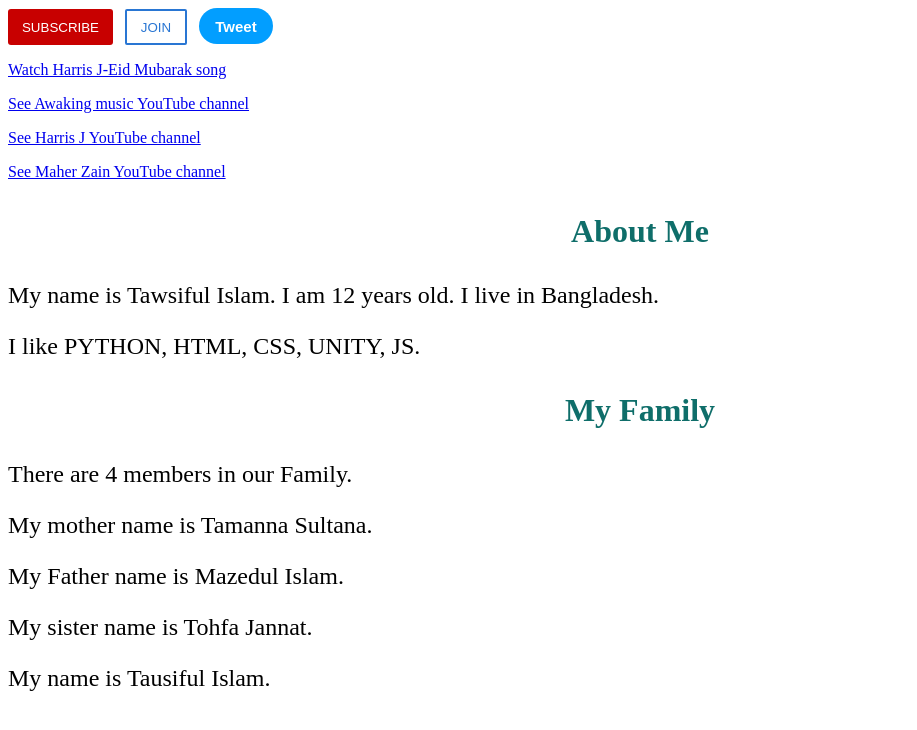
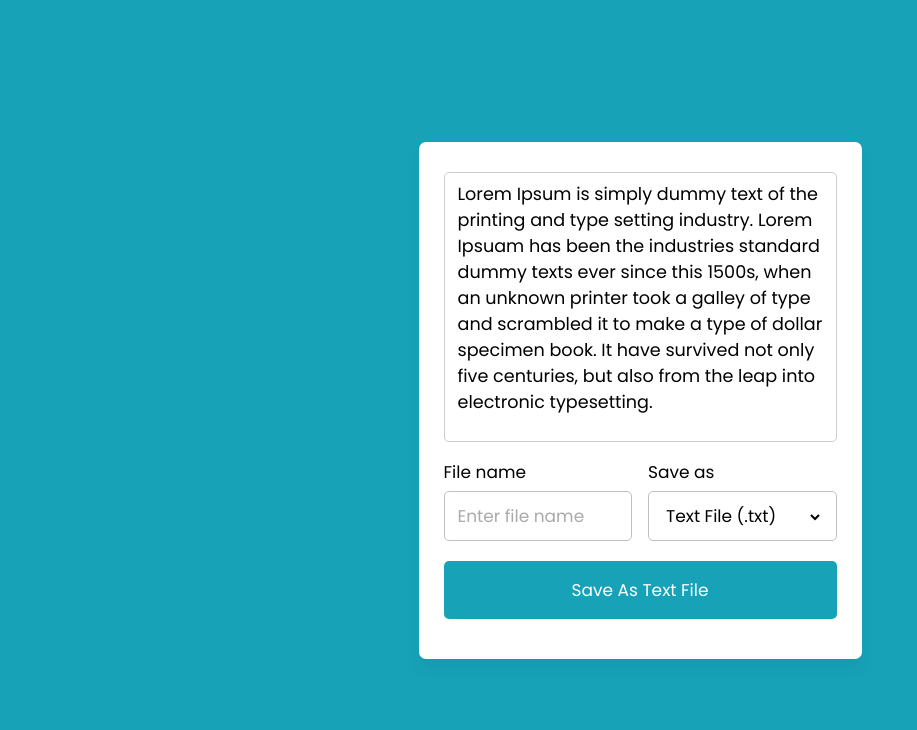
Before and after one commit to tawsifulisalm/walkthon, a plain HTML site: page index.html in a window 1280 px wide. Shown: the whole page, without its empty margins (0-917 px from the left). Drawn offline with Linux system fonts and the light colour scheme.

Commit message:
Add files via upload

```diff
--- a/index.html
+++ b/index.html
@@ -1,147 +1,36 @@
-<style>
-    .subscribe{
-        background-color: rgb(200, 0, 0);
-        height: 36px;
-        width: 105px;
-        border-radius: 3px;
-        border: none;
-        cursor: pointer;
-        color: white;
-        margin-right: 8px;
-        transition: opacity 0.5s;
-    }
-
-    .subscribe:hover{
-        opacity: 0.8;
-    }
-
-    .subscribe:active{
-        opacity: 0.5;
-    }
-
-    .join{
-        background-color: white;
-        color: rgb(41, 118, 211);
-        border-style: solid;
-        border-color: rgb(41, 118, 211);
-        height: 36px;
-        width: 62px;
-        border-radius: 2px;
-        cursor: pointer;
-        transition: background-color 0.5s, color 1s;
-    }
-
-    .join:hover{
-        background-color: rgb(41, 118, 211);
-        color: white;
-    }
-
-    .join:active{
-        opacity: 0.8;
-    }
-
-    .tweet{
-        background-color: rgb(2, 158, 255);
-        color: white;
-        border-style: solid;
-        border: none;
-        height: 36px;
-        width: 74px;
-        border-radius: 18px;
-        font-weight: bold;
-        font-size: 15px;
-        cursor: pointer;
-        margin-left: 8px;
-        transition: box-shadow 1s;
-    }
-
-    .tweet:hover{
-        box-shadow: 5px 5px 10px rgba(0, 0, 0, 0.18);
-    }
-
-    .tweet:active{
-        opacity: 0.8;
-    }
-
-    .abtme{
-        font-size: xx-large;
-        font-weight: bolder;
-        color: rgb(15, 110, 106);
-        text-align: center;
-    }
-
-    .abtmee{
-        font-size: x-large;
-    }
-
-</style>
-
-<button class="subscribe">
-    SUBSCRIBE
-</button>
-
-<button class="join">
-    JOIN
-</button>
-
-<button class="tweet">
-    Tweet
-</button>
-
-<p>
-
-</p>
-<a href="https://www.youtube.com/watch?v=qnxYiaHRPFY" target="_blank">
-    Watch Harris J-Eid Mubarak song
-</a>
-<p>
-
-</p>
-<a href="https://www.youtube.com/c/awakeningrecords" target="_blank">See Awaking music YouTube channel</a>
-<p>
-
-</p>
-<a href="https://www.youtube.com/channel/UCkZCizaUsLNC-T_osXPiElw" target="_blank">
-    See Harris J YouTube channel
-</a>
-<p>
-
-</p>
-<a href="https://www.youtube.com/channel/UCMBXjVFU51CJ047U1Wp3JKQ" target="_blank">
-    See Maher Zain YouTube channel
-</a>
-
-<p class="abtme">
-    About Me
-</p>
-
-<p class="abtmee">
-    My name is Tawsiful Islam. I am 12 years old. I live in Bangladesh.
-</p>
-
-<p class="abtmee">
-    I like PYTHON, HTML, CSS, UNITY, JS.
-</p>
-
-<p class="abtme">
-    My Family
-</p>
-<p class="abtmee">
-    There are 4 members in our Family.
-</p>
-
-<p class="abtmee">
-    My mother name is Tamanna Sultana.
-</p>
-
-<p class="abtmee">
-    My Father name is Mazedul Islam.
-</p>
-
-<p class="abtmee">
-    My sister name is Tohfa Jannat.
-</p>
-
-<p class="abtmee">
-    My name is Tausiful Islam.
-</p>
+<!DOCTYPE html>
+<!-- Coding By CodingNepal - youtube.com/codingnepal -->
+<html lang="en" dir="ltr">
+  <head>
+    <meta charset="utf-8">
+    <title>Save Text As File | Walkthon</title>
+    <link rel="stylesheet" href="style.css">
+    <meta name="viewport" content="width=device-width, initial-scale=1.0">
+    <script src="script.js" defer></script>
+  </head>
+  <body>
+    <div class="wrapper">
+      <textarea spellcheck="false" placeholder="Enter something to save" required>Lorem Ipsum is simply dummy text of the printing and type setting industry. Lorem Ipsuam has been the industries standard dummy texts ever since this 1500s, when an unknown printer took a galley of type and scrambled it to make a type of dollar specimen book. It have survived not only five centuries, but also from the leap into electronic typesetting.</textarea>
+      <div class="file-options">
+        <div class="option file-name">
+          <label>File name</label>
+          <input type="text" spellcheck="false" placeholder="Enter file name">
+        </div>
+        <div class="option save-as">
+          <label>Save as</label>
+          <div class="select-menu">
+            <select>
+              <option value="text/plain">Text File (.txt)</option>
+              <option value="text/javascript">JS File (.js)</option>
+              <option value="text/html">HTML File (.html)</option>
+              <option value="image/svg+xml">SVG File (.svg)</option>
+              <option value="application/msword">Doc File (.doc)</option>
+              <option value="application/vnd.ms-powerpoint">PPT File (.ppt)</option>
+            </select>
+          </div>
+        </div>
+      </div>
+      <button class="save-btn" type="button">Save As Text File</button>
+    </div>
+  </body>
+</html>
--- /dev/null
+++ b/script.js
@@ -0,0 +1,18 @@
+const textarea = document.querySelector("textarea"),
+fileNameInput = document.querySelector(".file-name input"),
+selectMenu = document.querySelector(".save-as select"),
+saveBtn = document.querySelector(".save-btn");
+
+selectMenu.addEventListener("change", () => {
+    const selectedFormat = selectMenu.options[selectMenu.selectedIndex].text;
+    saveBtn.innerText = `Save As ${selectedFormat.split(" ")[0]} File`;
+});
+
+saveBtn.addEventListener("click", () => {
+    const blob = new Blob([textarea.value], {type: selectMenu.value});
+    const fileUrl = URL.createObjectURL(blob);
+    const link = document.createElement("a");
+    link.download = fileNameInput.value;
+    link.href = fileUrl;
+    link.click();
+});
--- /dev/null
+++ b/style.css
@@ -0,0 +1,101 @@
+/* Import Google font - Poppins */
+@import url('https://fonts.googleapis.com/css2?family=Poppins:wght@400;500;600&display=swap');
+*{
+  margin: 0;
+  padding: 0;
+  box-sizing: border-box;
+  font-family: 'Poppins', sans-serif;
+}
+body{
+  display: flex;
+  align-items: center;
+  justify-content: center;
+  min-height: 100vh;
+  padding: 10px;
+  background: #17A2B8;
+}
+.wrapper{
+  width: 443px;
+  border-radius: 7px;
+  background: #fff;
+  padding: 30px 25px 40px;
+  box-shadow: 0 10px 15px rgba(0,0,0,0.05);
+}
+.wrapper :where(textarea, input, select, button){
+  width: 100%;
+  outline: none;
+  border: none;
+  font-size: 17px;
+  border-radius: 5px;
+}
+.wrapper :where(textarea, input)::placeholder{
+  color: #aaa;
+}
+.wrapper :where(textarea, input):focus{
+  box-shadow: 0px 2px 4px rgba(0,0,0,0.08);
+}
+.wrapper textarea{
+  height: 270px;
+  resize: none;
+  padding: 8px 13px;
+  font-size: 17.6px;
+  border: 1px solid #ccc;
+}
+.wrapper .file-options{
+  display: flex;
+  margin-top: 10px;
+  align-items: center;
+  justify-content: space-between;
+}
+.file-options .option{
+  width: calc(100% / 2 - 8px);
+}
+.option label{
+  font-size: 17px;
+}
+.option :where(input, .select-menu){
+  height: 50px;
+  padding: 0 13px;
+  margin-top: 6px;
+  border-radius: 5px;
+  border: 1px solid #bfbfbf;
+}
+.option .select-menu select{
+  height: 50px;
+  background: none;
+}
+.wrapper .save-btn{
+  color: #fff;
+  cursor: pointer;
+  opacity: 0.6;
+  padding: 16px 0;
+  margin-top: 20px;
+  pointer-events: none;
+  background: #17A2B8;
+}
+.save-btn:hover{
+  background: #148c9f;
+}
+textarea:valid ~ .save-btn{
+  opacity: 1;
+  pointer-events: auto;
+  transition: all 0.3s ease;
+}
+
+@media screen and (max-width: 475px) {
+  .wrapper{
+    padding: 25px 18px 30px;
+  }
+  .wrapper :where(textarea, input, select, button, label){
+    font-size: 16px!important;
+  }
+  .file-options .option{
+    width: calc(100% / 2 - 5px);
+  }
+  .option :where(input, .select-menu){
+    padding: 0 10px;
+  }
+  .wrapper .save-btn{
+    padding: 15px 0;
+  }
+}
```
